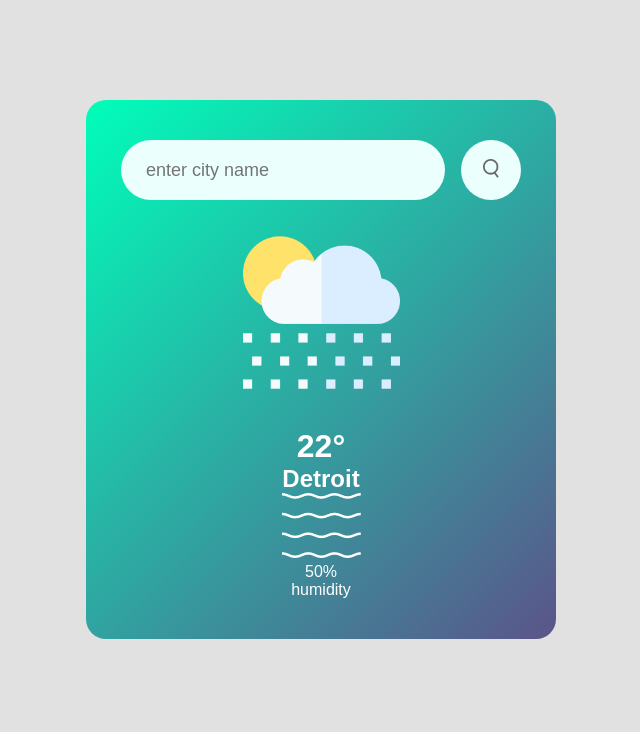
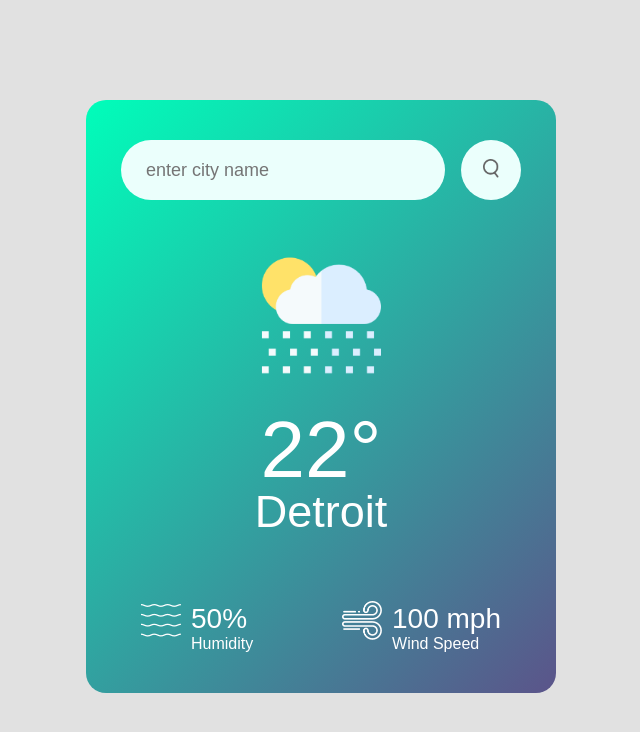
Before and after one commit to FutureMilk/weather, a plain HTML site: page index.html in a window 1280 px wide. Shown: the whole page, without its empty margins (319-959 px from the left). Drawn offline with Linux system fonts and the light colour scheme.

```diff
--- a/index.html
+++ b/index.html
@@ -27,7 +27,14 @@
                     <img src="images/humidity.png" alt="humidity icon">
                     <div>
                         <p class="humidity">50%</p>
-                        <p>humidity</p>
+                        <p>Humidity</p>
+                    </div>
+                </div>
+                <div class="col">
+                    <img src="images/wind.png" alt="wind icon">
+                    <div>
+                        <p class="wind">100 mph</p>
+                        <p>Wind Speed</p>
                     </div>
                 </div>
             </div>
--- a/style.css
+++ b/style.css
@@ -56,3 +56,45 @@
 .search button img {
     width: 16px;
 }
+
+.weather-icon {
+    width: 170px;
+    margin-top: 30px;
+}
+
+
+.weather h1 {
+    font-size: 80px;
+    font-weight: 500;
+}
+
+.weather h2 {
+    font-size: 45px;
+    font-weight: 400;
+    margin-top: -10px;
+}
+
+.details {
+    /* since we have to create two columns */
+    display: flex;
+    align-items: center;
+    justify-content: space-between;
+    padding: 0 20px;
+    margin-top: 50px;
+}
+
+.col {
+    display: flex;
+    align-items: center;
+    text-align: left;
+}
+
+.col img{
+    width: 40px;
+    margin-right: 10px;
+}
+
+.humidity, .wind {
+    font-size: 28px;
+    margin-top: 15px;
+}
```
